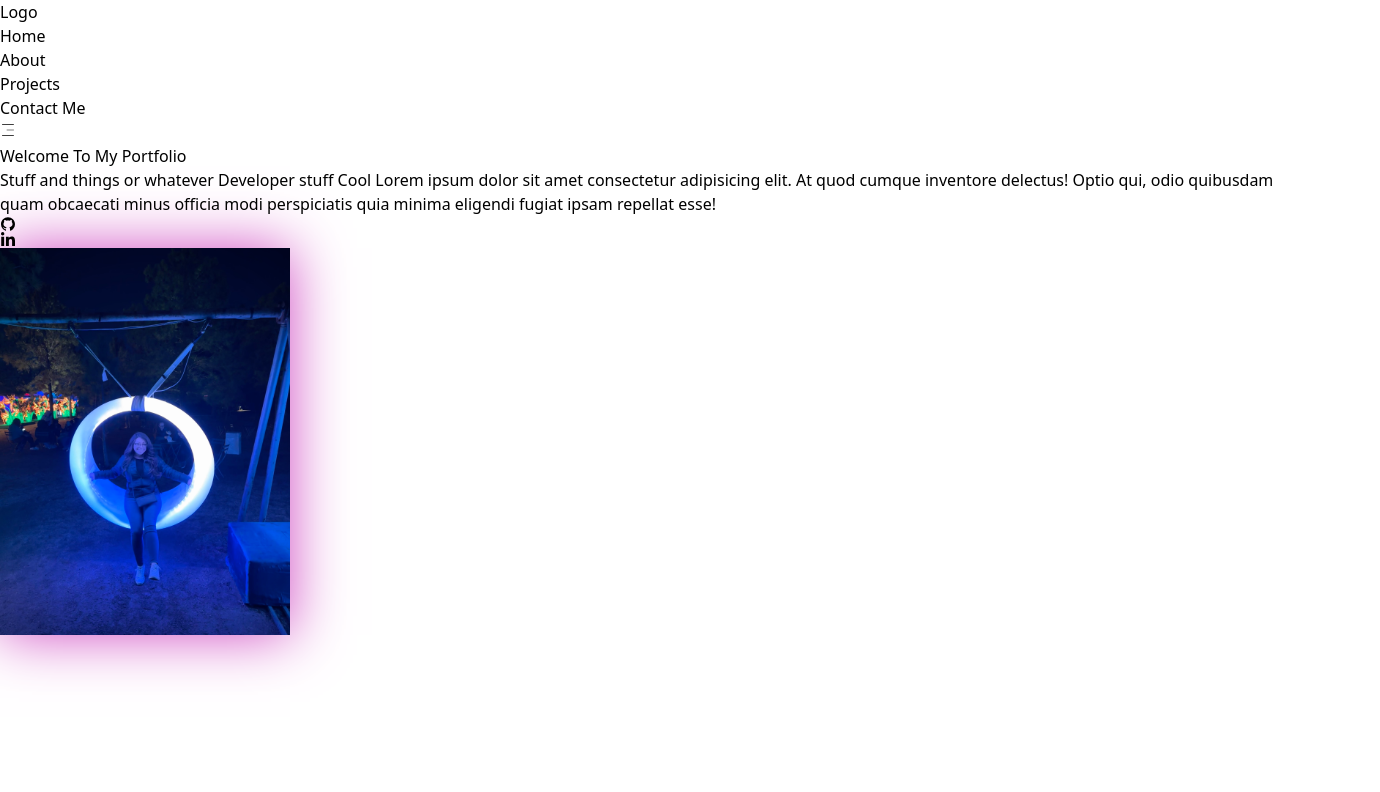
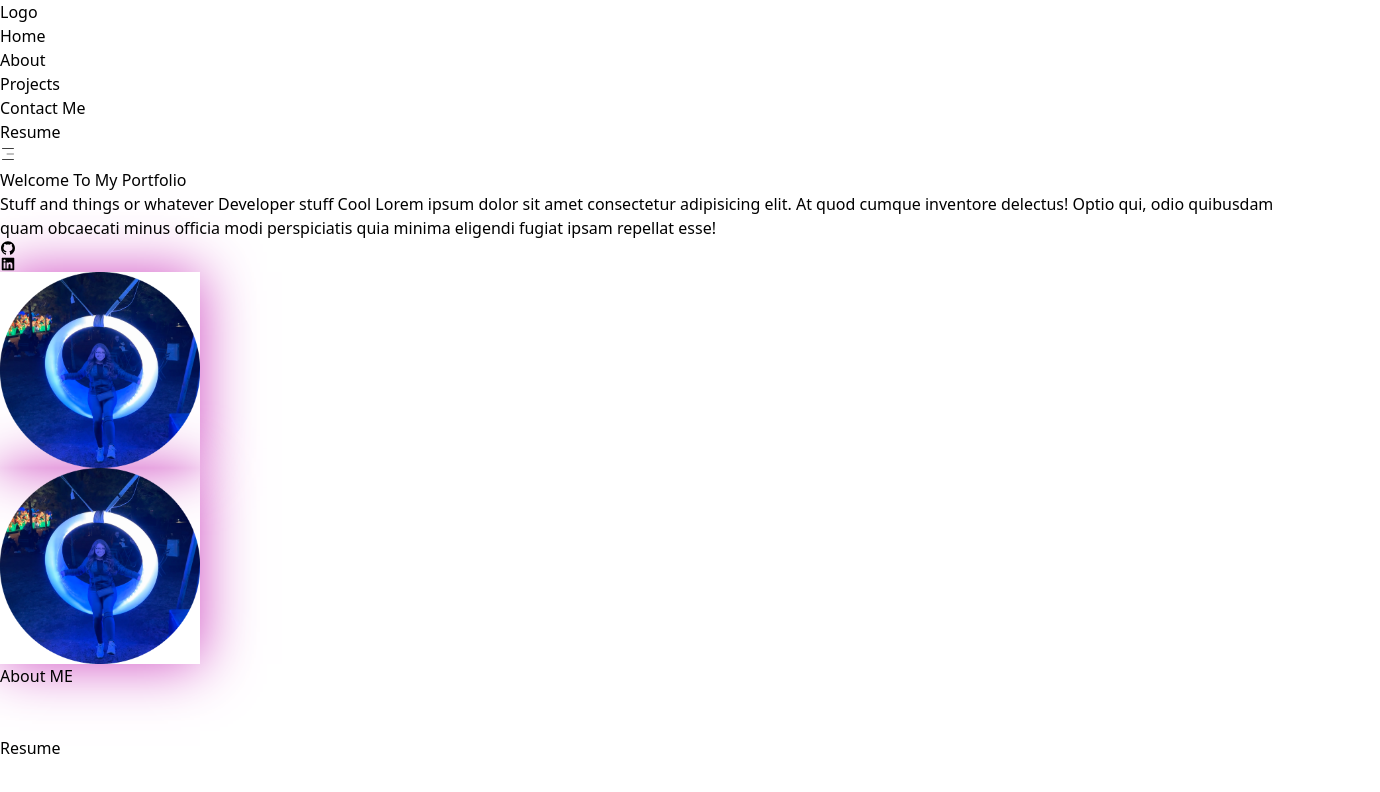
Before and after one commit to MonBoza/portfolio, a React (Vite) app: page / in a window 1280 px wide. Shown: the top 792 px of the page, 1380 px wide, since content can reach past the window. Built offline with nearby package versions, Linux system fonts and the light colour scheme.

Commit message:
WIP add AOS

```diff
--- a/src/components/About.jsx
+++ b/src/components/About.jsx
@@ -1,8 +1,34 @@
+import React from "react";
+import profile from '../assets/profile.png';
+import AOS from 'aos';
+import 'aos/dist/aos.css';
+
 const About = () => {
+  AOS.init({
+    easing: 'ease-out-quart',
+    delay: 0,
+    duration: 750
+  });
   return (
-    <div id="about" className="">
-      <h2>About Me</h2>
 
-    </div>
+      <div className="lg:px-56 px-10 lg:py-0 py-20 text-center gap-5 lg:text-start flex lg:flex-row flex-col-reverse justify-between lg:gap-28 items-center">
+
+      <img data-aos="fade-down"src={profile} alt="picture of me on a swing" width={200} height={200} className="rounded border-2 p-1 border-fuchsia-500 img_glow" />
+        <div data-aos="fade-right" className="h-full lg:py-40 flex flex-col justify-center lg:items-start items-center text-white">
+          <h1 data-aos="fade-up" className="text-5xl font-semibold mb-8 leading-normal text-blue-500 uppercase">About ME</h1>
+          <p data-aos="fade-left">Stuff and things or whatever Developer stuff Cool Lorem ipsum dolor sit amet consectetur adipisicing elit. At quod cumque inventore delectus! Optio qui, odio quibusdam quam obcaecati minus officia modi perspiciatis quia minima eligendi fugiat ipsam repellat esse!</p>
+          <div className="flex mt-8 gap-2">
+            <div className="flex items-center justify-center">
+              <div className="flex space-x-2">
+               <button className="neno-button shadow-xl hover:shadow-blue800/50 text-white border-2 hover:bg-fuchsia-800 border-blue-800 rounded-lg py-4 px-8 uppercase relative overflow-hidden">Resume</button>
+              </div>
+            </div>
+          </div>
+        </div>
+
+      </div>
+
   );
-}
+};
+
+export default About;
--- a/src/components/App.jsx
+++ b/src/components/App.jsx
@@ -4,6 +4,7 @@ import Header from './Header';
 import Nav from './Nav';
 import React from 'react';
 import Banner from './Banner';
+import About from './About';
 
 function App() {
 
@@ -11,6 +12,7 @@ function App() {
     <div className="bg-slate-900">
       <Nav/>
       <Banner/>
+      <About/>
 
     </div>
   )}
--- a/src/components/Banner.jsx
+++ b/src/components/Banner.jsx
@@ -1,29 +1,38 @@
+import React from "react";
 import { AiFillGithub, AiFillLinkedin } from "react-icons/ai";
-import { FaLinkedinIn } from "react-icons/fa";
-import { SiInstagram } from "react-icons/si";
-import profile from '../assets/profile.jpeg';
+import profile from '../assets/profile.png';
+import AOS from 'aos';
+import 'aos/dist/aos.css';
+
 const Banner = () => {
+  AOS.init({
+    easing: 'ease-out-quart',
+    delay: 0,
+    duration: 750
+  });
   return (
-    <div className="lg: px-56 px-10 lg:py-0 py020 text-center gap-5 lg-text-start- flex lg:flex0row flex-col-reverse justify-between lg:gap-28 items-center">
-      <div className="h-gull lg:py-40 flex flex-col justify-center lg:items-start items-center text-white">
-        <h1 className="text-[52] font-semibold mb-8 leading-normal">Welcome To <span className="text-fuchsia-500">My Portfolio</span></h1>
+    <div data-aos="fade-up" className="lg:px-56 px-10 lg:py-0 py-20 text-center gap-5 lg:text-start flex lg:flex-row flex-col-reverse justify-between lg:gap-28 items-center">
+      <div className="h-full lg:py-40 flex flex-col justify-center lg:items-start items-center text-white">
+
+        <h1 className="text-5xl font-semibold mb-8 leading-normal uppercase">Welcome To <span className="text-fuchsia-500">My Portfolio</span></h1>
         <p>Stuff and things or whatever Developer stuff Cool Lorem ipsum dolor sit amet consectetur adipisicing elit. At quod cumque inventore delectus! Optio qui, odio quibusdam quam obcaecati minus officia modi perspiciatis quia minima eligendi fugiat ipsam repellat esse!</p>
         <div className="flex mt-8 gap-2">
           <div className="flex items-center justify-center">
             <div className="flex space-x-2">
-              <a href="" className="text-fuchsia-600 hover:text-fuchsia-500 rounded-full glow p-2">
-                <AiFillGithub className="text-[28px]" />
+              <a href="https://github.com/MonBoza" target="_blank"className="text-fuchsia-600 hover:text-fuchsia-500 rounded-full glow p-2">
+                <AiFillGithub className="text-2xl" />
               </a>
-              <a href="" className="text-fuchsia-600 hover:text-fuchsia-500 rounded-full glow p-2">
-                <FaLinkedinIn className="text-[28px]" />
+              <a href="https://www.linkedin.com/in/monboza" target="_blank" className="text-fuchsia-600 hover:text-fuchsia-500 rounded-full glow p-2">
+                <AiFillLinkedin className="text-2xl" />
               </a>
-
             </div>
           </div>
+
         </div>
       </div>
-      <img src={profile} alt="picture of me on a swing" width={290} height={290} className="rounded-full border-2 p-1 border-fuchsia-500 img_glow" />
+      <img src={profile} alt="picture of me on a swing" width={200} height={200} className="rounded-full border-2 p-1 border-fuchsia-500 img_glow" />
     </div>
-  )
+  );
 }
+
 export default Banner;
--- a/src/components/Nav.jsx
+++ b/src/components/Nav.jsx
@@ -29,7 +29,7 @@ const Nav = () => {
   </>
   return (
     <nav>
-      <div className="h-10vh flex justify-between z-50 text-white lg:py-5 px-20 py-4 flex-1 ">
+      <div className="h-10vh flex justify-between z-50 text-white lg:py-5 px-20 py-4 border-n border-slate-800 ">
         <div className="flex items-center flex-1">
           <span className="text-3xl font-bold">Logo</span>
         </div>
@@ -37,16 +37,19 @@ const Nav = () => {
           <div className="flex-10">
             <ul className="flex gap-8 mr-16 text-[18px]">
               <Link spy={"true"} smooth={"true"} to="Home">
-                <li className="hover:text-fuchsia-600 transition border-b-2 border-slate-900 hover:border-fuchsia-600 cursor-pointer">Home</li>
+                <li className="hover:text-blue-600 transition border-b-2 border-slate-900 hover:border-blue-600 cursor-pointer">Home</li>
               </Link >
               <Link spy={"true"} smooth={"true"} to="About">
-                <li className="hover:text-fuchsia-600 transition border-b-2 border-slate-900 hover:border-fuchsia-600 cursor-pointer">About</li>
+                <li className="hover:text-blue-600 transition border-b-2 border-slate-900 hover:border-blue-600 cursor-pointer">About</li>
               </Link >
               <Link spy={"true"} smooth={"true"} to="Projects">
-                <li className="hover:text-fuchsia-600 transition border-b-2 border-slate-900 hover:border-fuchsia-600 cursor-pointer">Projects</li>
+                <li className="hover:text-blue-600 transition border-b-2 border-slate-900 hover:border-blue-600 cursor-pointer">Projects</li>
               </Link >
               <Link spy={"true"} smooth={"true"} to="ContactMe">
-                <li className="hover:text-fuchsia-600 transition border-b-2 border-slate-900 hover:border-fuchsia-600 cursor-pointer">Contact Me</li>
+                <li className="hover:text-blue-600 transition border-b-2 border-slate-900 hover:border-blue-600 cursor-pointer">Contact Me</li>
+              </Link >
+              <Link spy={"true"} smooth={"true"} to="Resume">
+                <li className="hover:text-blue-600 transition border-b-2 border-slate-900 hover:border-blue-600 cursor-pointer">Resume</li>
               </Link >
             </ul>
           </div>
--- a/src/index.css
+++ b/src/index.css
@@ -8,9 +8,15 @@
 }
 
 .glow:hover {
-  box-shadow: 0 0 25px rgb(206, 71, 193);
+  box-shadow: 0 0 25px rgb(155, 59, 228);
 }
 
 .img_glow {
   box-shadow: 0 0 55px rgb(206, 71, 193);
 }
+.neno-button{
+  transition: all 0.3s ease-in-out;
+}
+.neno-button:hover{
+  box-shadow: 0 0 15px rgb(155, 59, 228);
+}
```
Also changed, not shown: src/components/Resume.jsx (added, +8 -0 lines), src/components/SideNav.jsx (deleted, +0 -65 lines), src/assets/profile.png (added).
